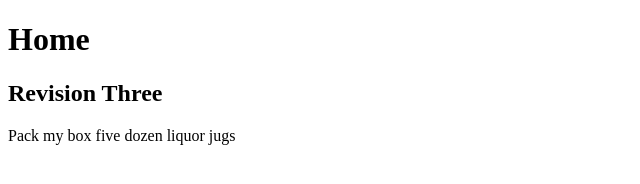
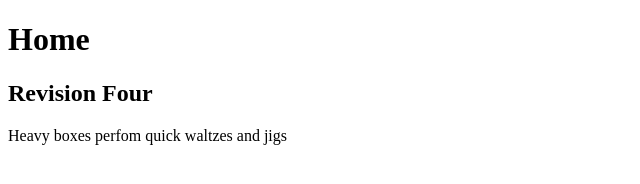
Before and after one commit to anthonnyjag/project, a plain HTML site: page index.html in a window 1280 px wide. Shown: the whole page, without its empty margins (0-640 px from the left). Drawn offline with Linux system fonts and the light colour scheme.

Commit message:
revision four

```diff
--- a/index.html
+++ b/index.html
@@ -7,8 +7,8 @@
 <body>
 
   <h1>Home</h1>
-  <h2>Revision Three</h2>
-  <p>Pack my box five dozen liquor jugs</p>
+  <h2>Revision Four</h2>
+  <p>Heavy boxes perfom quick waltzes and jigs</p>
 
 </body>
 </html>
```
